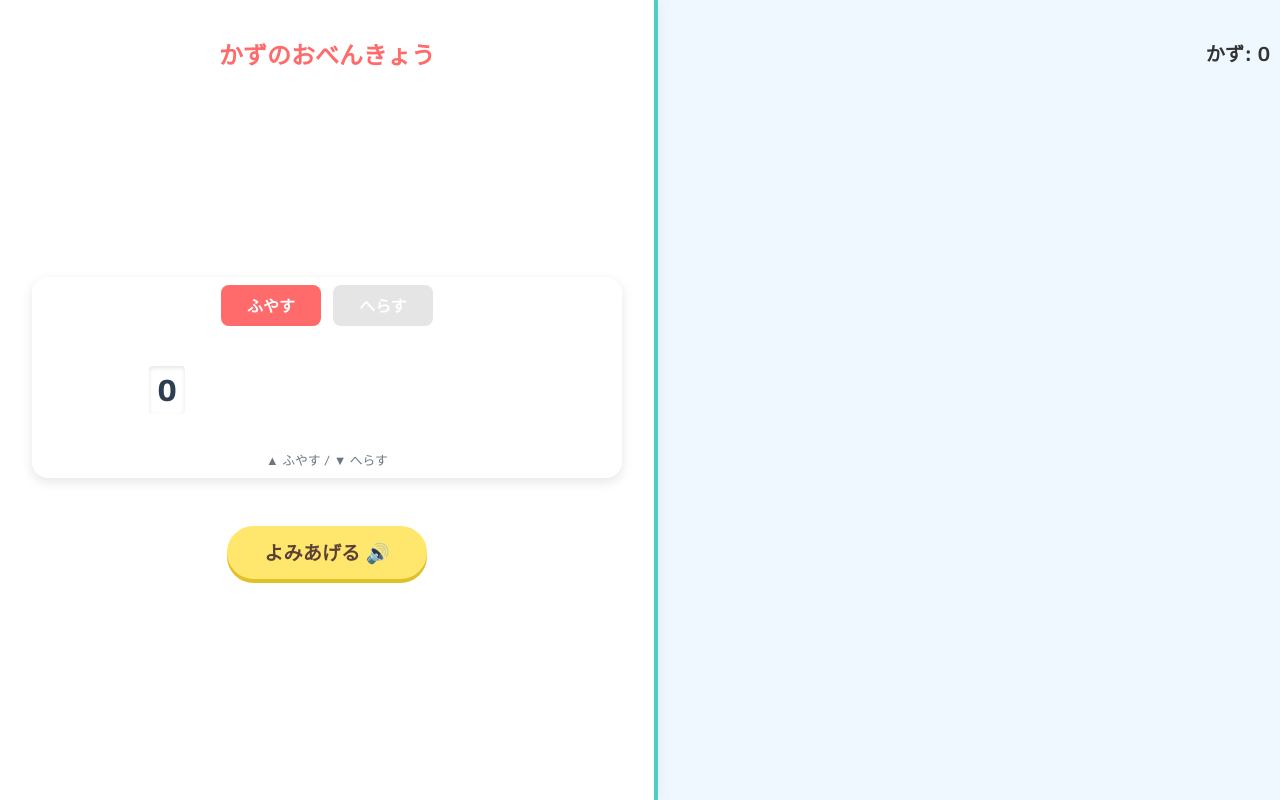
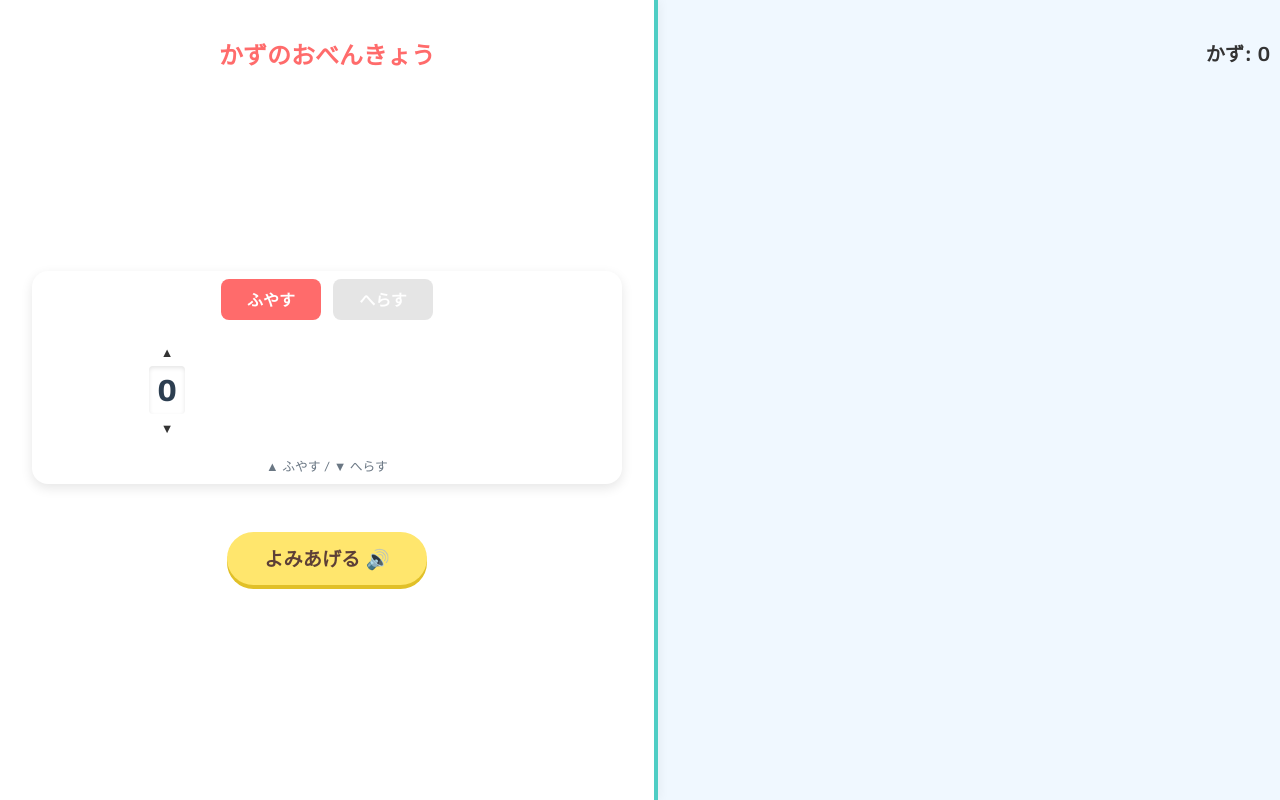
Before and after one commit to kotaka-k/calculator, a React (Vite) app: page / in a window 1280 px wide. Built offline with nearby package versions, Linux system fonts and the light colour scheme.

Commit message:
Style: Adjust digit button color, font size, height, and border-radius for improved visibility and appearance.

```diff
--- a/src/components/DigitColumn.css
+++ b/src/components/DigitColumn.css
@@ -34,21 +34,20 @@
 .digit-btn {
     background-color: var(--color-btn-digit);
     border: none;
-    color: white;
-    font-size: 0.6rem;
-    /* Smaller arrows */
+    color: #333;
+    /* Black/Dark gray for better visibility */
+    font-size: 0.8rem;
+    /* Restored size */
     cursor: pointer;
     transition: all 0.2s;
     display: flex;
     justify-content: center;
     align-items: center;
 
-    /* Extra Slim Look */
+    /* Slim & Integrated Look (Restored) */
     width: 100%;
-    height: 18px;
-    /* Further reduced height */
-    border-radius: 2px;
-    /* Sharper */
+    height: 24px;
+    border-radius: 4px;
     padding: 0;
 }
 
```
